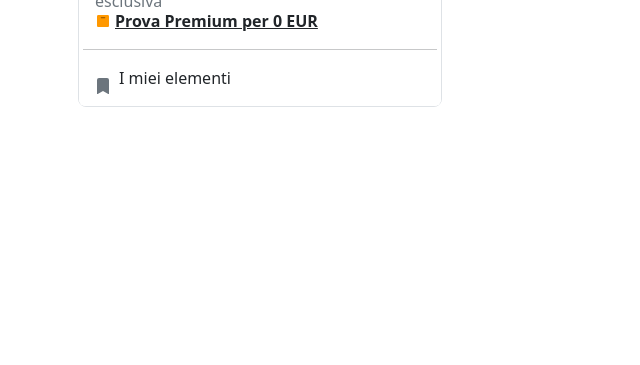
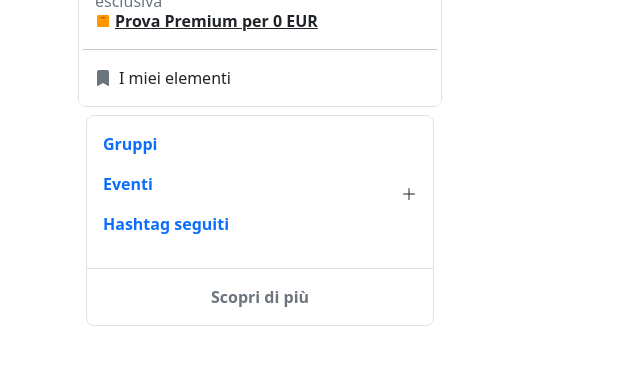
Before and after one commit to OleksandrLarionov/Build-Week-3-Team-1, a React (Create React App) app in the folder linkedin-clone/: page / in a window 1280 px wide. Shown: the part 307-672 px from the top of the page, without its empty margins (0-640 px from the left). Built offline with nearby package versions, Linux system fonts and the light colour scheme.

Commit message:
add component DiscoverMore

```diff
--- /dev/null
+++ b/linkedin-clone/src/components/DiscoverMore.jsx
@@ -0,0 +1,24 @@
+import { Col, Row } from 'react-bootstrap'
+import { BsPlusLg } from 'react-icons/bs'
+
+const DiscoverMore = () => {
+  return (
+    <Row className="px-0 mb-1 border rounded-3 m-1 flex-column">
+      <Col className="p-3 d-flex justify-content-between align-items-center">
+        <div className="text-primary fw-bold  ">
+          <p>Gruppi</p>
+          <p>Eventi</p>
+          <p>Hashtag seguiti</p>
+        </div>
+        <div>
+          <BsPlusLg />
+        </div>
+      </Col>
+      <Col className="border-top py-3 bottom-part text-center text-secondary fw-bold">
+        <p className="m-0">Scopri di più</p>
+      </Col>
+    </Row>
+  )
+}
+
+export default DiscoverMore
--- a/linkedin-clone/src/components/Home.jsx
+++ b/linkedin-clone/src/components/Home.jsx
@@ -1,5 +1,6 @@
 import { Col, Container, Row } from 'react-bootstrap'
 import ShowProfile from './ShowProfile'
+import DiscoverMore from './DiscoverMore'
 
 const Home = () => {
   return (
@@ -7,6 +8,7 @@ const Home = () => {
       <Row>
         <Col>
           <ShowProfile />
+          <DiscoverMore />
         </Col>
         <Col></Col>
         <Col></Col>
--- a/linkedin-clone/src/components/ShowProfile.jsx
+++ b/linkedin-clone/src/components/ShowProfile.jsx
@@ -5,7 +5,7 @@ import { BsBookmarkFill } from 'react-icons/bs'
 const ShowProfile = () => {
   return (
     <Row>
-      <Col className="px-0 elements mb-1 border rounded-3 m-2">
+      <Col className="px-0 mb-1 border rounded-3 m-2">
         <Card
           className="position-relative border-0"
           style={{ border: '1px solid rgb(223,222,219)' }}
@@ -65,7 +65,7 @@ const ShowProfile = () => {
               </Col>
               <hr className="m-0" />
               <Col className="bottom-part pt-3 d-flex align-items-center">
-                <BsBookmarkFill className="text-secondary me-2" />
+                <BsBookmarkFill className="text-secondary me-2 mb-3" />
                 <p>I miei elementi</p>
               </Col>
             </Row>
```
